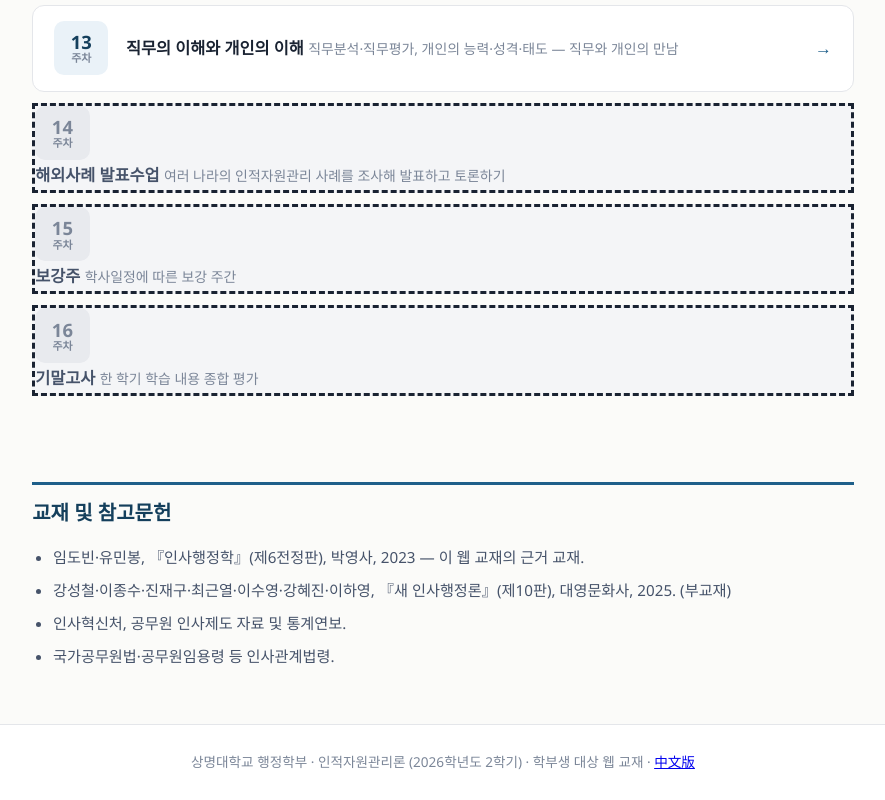
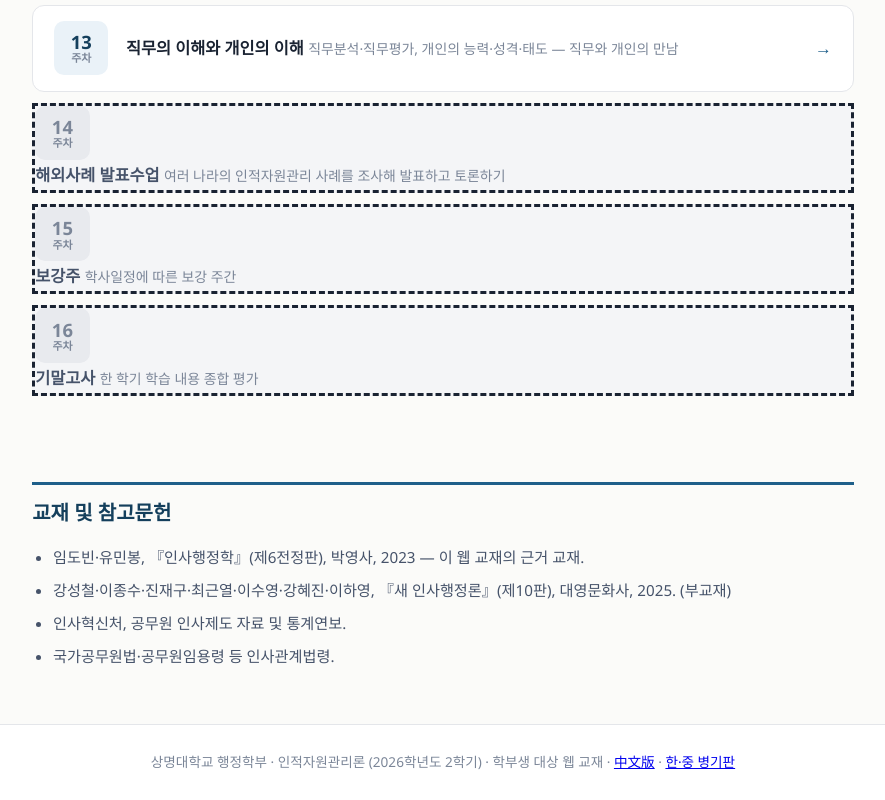
Before and after one commit to fantasist77-hub/hrm-textbook, a plain HTML site: page index.html in a window 1280 px wide. Shown: the part 2142-2942 px from the top of the page, without its empty margins (197-1082 px from the left). Drawn offline with Linux system fonts and the light colour scheme.

Commit message:
목차에 한·중 병기판 링크 추가
Co-Authored-By: Claude Fable 5.1 <noreply@anthropic.com>

```diff
--- a/index.html
+++ b/index.html
@@ -207,7 +207,7 @@
 </div>
 
 <footer>
-  상명대학교 행정학부 · 인적자원관리론 (2026학년도 2학기) · 학부생 대상 웹 교재 · <a href="https://fantasist77-hub.github.io/hrm-textbook-zh/">中文版</a>
+  상명대학교 행정학부 · 인적자원관리론 (2026학년도 2학기) · 학부생 대상 웹 교재 · <a href="https://fantasist77-hub.github.io/hrm-textbook-zh/">中文版</a> · <a href="https://fantasist77-hub.github.io/hrm-textbook-bilingual/">한·중 병기판</a>
 </footer>
 
 </body>
```
